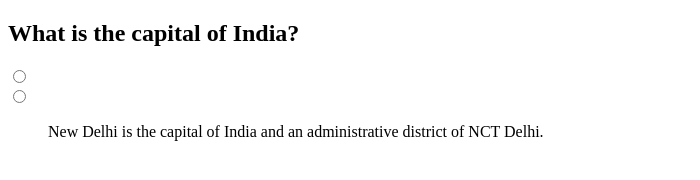
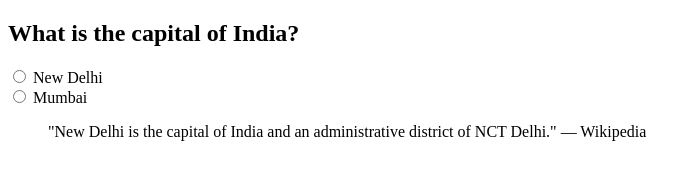
Before and after one commit to acciojob/trivia-5kul, a website: page main.html in a window 1280 px wide. Shown: the whole page, without its empty margins (0-700 px from the left). Drawn offline with Linux system fonts and the light colour scheme.

Commit message:
created a submission

```diff
--- a/main.html
+++ b/main.html
@@ -8,11 +8,23 @@
 
 <body>
 	<!-- the entire body must be written by student -->
-	<h2>What is the capital of India?</h2>
-	<input type="radio" id="New Delhi" value="New Delhi" name="New Delhi"><br>
-	<input type="radio" id="Mumbai" value="Mumbai" name="Mumbai">
-	<blockquote>New Delhi is the capital of India and an administrative district of NCT Delhi.</blockquote>
+	 <h2>What is the capital of India?</h2>
 
+  <form>
+    <label>
+      <input type="radio" name="capital" value="new-delhi">
+      New Delhi
+    </label><br>
+
+    <label>
+      <input type="radio" name="capital" value="mumbai">
+      Mumbai
+    </label>
+  </form>
+
+  <blockquote class="quote">
+    "New Delhi is the capital of India and an administrative district of NCT Delhi." — Wikipedia
+  </blockquote>
     <script type="text/javascript" src="./script.js">
 </script>
 
--- a/styles.css
+++ b/styles.css
@@ -1,6 +1,6 @@
 
 /* Your CSS Code here. */
-blockquote{
+.quote{
 	Max-width:600px,
 	margin:10px,
 	padding:15px,
```
